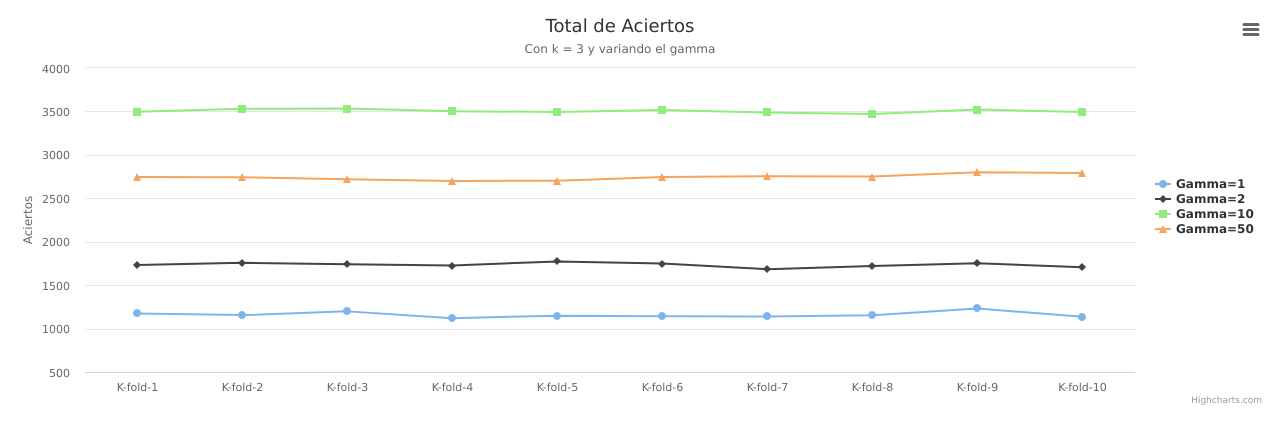
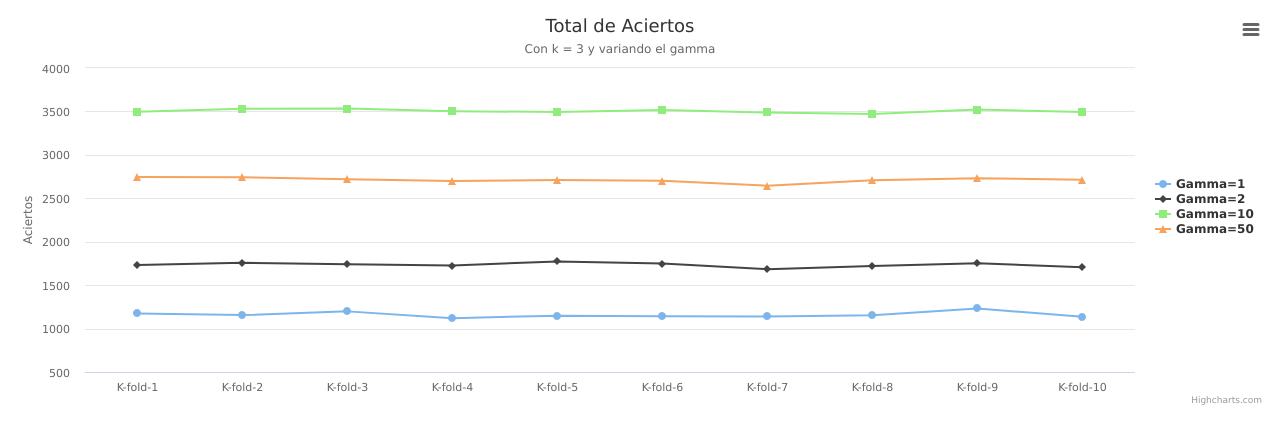
Before and after one commit to ricardogcolombo/mt2, a plain HTML site: page tp2/informe/index.htm in a window 1280 px wide. Drawn offline with nearby package versions, Linux system fonts and the light colour scheme.

Commit message:
Agrego resultados con gamma = 50 y escribo algo en experimentacion

```diff
--- a/tp2/informe/index.htm
+++ b/tp2/informe/index.htm
@@ -52,7 +52,7 @@ $(function () {
             data: [3496,3532,3533,3502,3494,3517,3488,3469,3522,3494]
         }, {
             name: 'Gamma=50',
-            data: [2744,2741,2720,2700,2703,2744,2755,2750,2800,2790]
+            data: [2744,2741,2720,2700,2710,2703,2645,2707,2730,2714]
         }]
     });
 });
```
Also changed, not shown: tp2/src/ExpL/info.txt, 1 other file.
